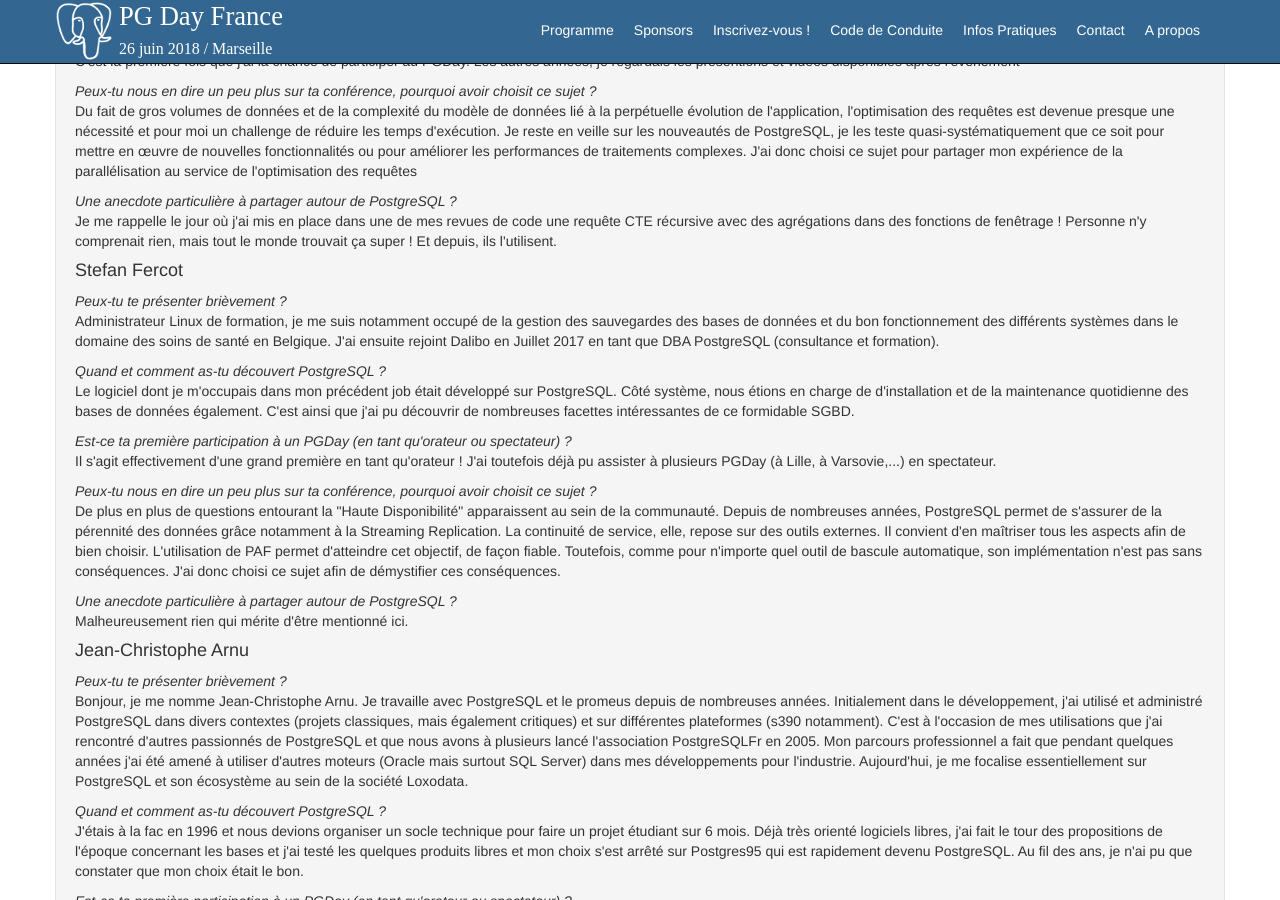
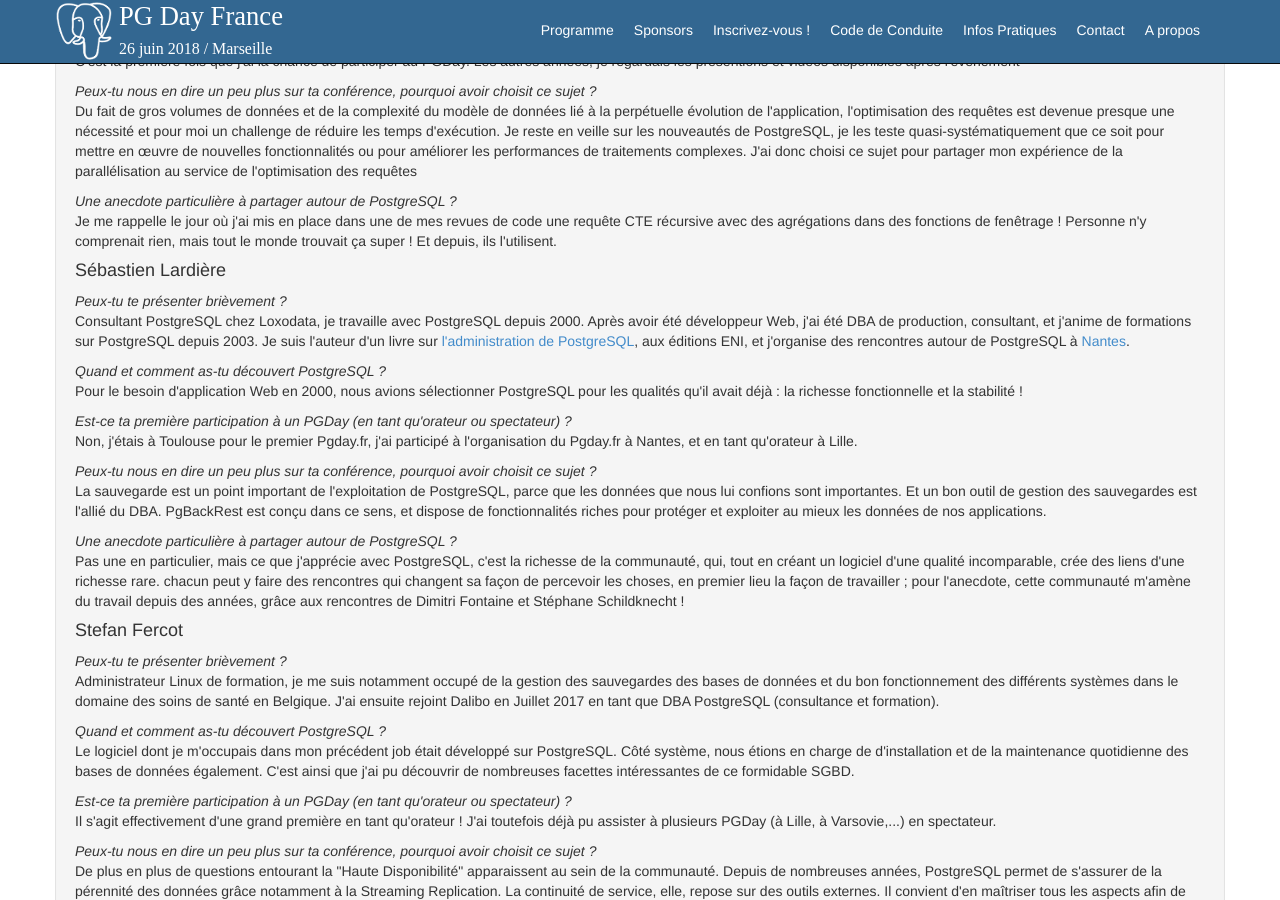
Before and after one commit to postgresqlfr/2024.pgday.fr, a Jekyll site: the page built from apropos.html, in a window 1280 px wide and 900 px high, scrolled down 2127 px. Built offline with Jekyll 4.4.1, drawn with Linux system fonts in a browser that asks for light colours.

Commit message:
Ajout interview Sébastien

```diff
--- a/apropos.html
+++ b/apropos.html
@@ -141,6 +141,32 @@ L'équipe organisatrice est quand à elle entièrement constituée de bénévole
 
 <p>Je me rappelle le jour où j'ai mis en place dans une de mes revues de code une requête CTE récursive avec des agrégations dans des fonctions de fenêtrage ! Personne n'y comprenait rien, mais tout le monde trouvait ça super ! Et depuis, ils l'utilisent.</p>
 
+
+<h4>
+<div id="sebastien-lardiere">Sébastien Lardière</div>
+</h4>
+
+<i> Peux-tu te présenter brièvement ?</i>
+
+<p>Consultant PostgreSQL chez Loxodata, je travaille avec PostgreSQL depuis 2000. Après avoir été développeur Web, j'ai été DBA de production, consultant, et j'anime de formations sur PostgreSQL depuis 2003. Je suis l'auteur d'un livre sur <a href="https://www.editions-eni.fr/livre/postgresql-administration-et-exploitation-de-vos-bases-de-donnees-4e-edition-9782409011467">l'administration de PostgreSQL</a>, aux éditions ENI, et j'organise des rencontres autour de PostgreSQL à <a href="https://www.meetup.com/PostgreSQL-User-Group-Nantes/">Nantes</a>.</p>
+
+<i> Quand et comment as-tu découvert PostgreSQL ?</i>
+
+<p>Pour le besoin d'application Web en 2000, nous avions sélectionner PostgreSQL pour les qualités qu'il avait déjà : la richesse fonctionnelle et la stabilité !</p>
+
+<i> Est-ce ta première participation à un PGDay (en tant qu'orateur ou spectateur) ?</i>
+
+<p>Non, j'étais à Toulouse pour le premier Pgday.fr, j'ai participé à l'organisation du Pgday.fr à Nantes, et en tant qu'orateur à Lille.</p>
+
+<i> Peux-tu nous en dire un peu plus sur ta conférence, pourquoi avoir choisit ce sujet ?</i>
+
+<p>La sauvegarde est un point important de l'exploitation de PostgreSQL, parce que les données que nous lui confions sont importantes. Et un bon outil de gestion des sauvegardes est l'allié du DBA. PgBackRest est conçu dans ce sens, et dispose de fonctionnalités riches pour protéger et exploiter au mieux les données de nos applications.</p>
+
+<i> Une anecdote particulière à partager autour de PostgreSQL ?</i>
+
+<p>Pas une en particulier, mais ce que j'apprécie avec PostgreSQL, c'est la richesse de la communauté, qui, tout en créant un logiciel d'une qualité incomparable, crée des liens d'une richesse rare. chacun peut y faire des rencontres qui changent sa façon de percevoir les choses, en premier lieu la façon de travailler ; pour l'anecdote, cette communauté m'amène du travail depuis des années, grâce aux rencontres de Dimitri Fontaine et Stéphane Schildknecht !</p>
+
+
 <h4>
 <div id="stefan-fercot">Stefan Fercot</div>
 </h4>
```
